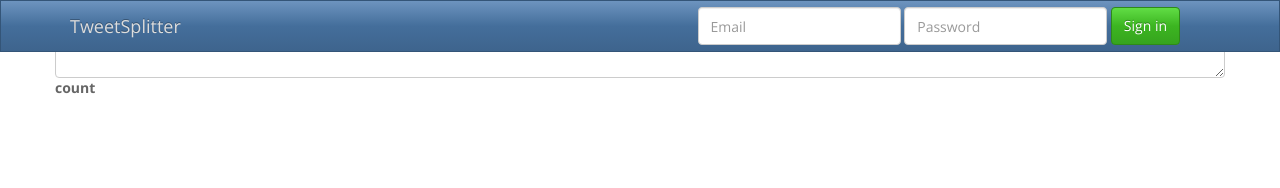
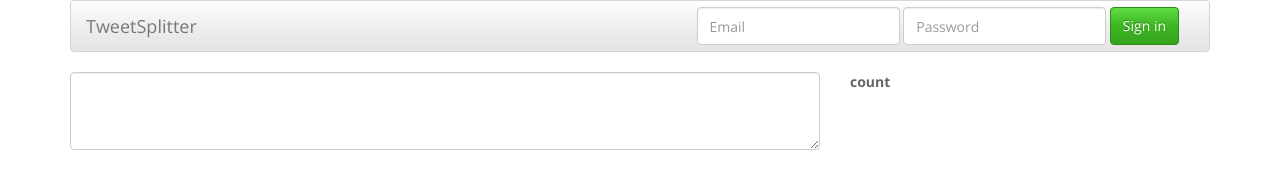
Before and after one commit to RosieCampbell/TweetSplitter, a plain HTML site: page index.html in a window 1280 px wide. Drawn offline with nearby package versions, Linux system fonts and the light colour scheme.

Commit message:
fixed layout

```diff
--- a/index.html
+++ b/index.html
@@ -7,7 +7,40 @@
 	<link href="style.css" rel="stylesheet">
 </head>
 <body>
-	<div class="navbar navbar-inverse navbar-fixed-top" role="navigation">
+<div class="container">
+	<div class="row clearfix">
+		<div class="col-md-12 column">
+			<nav class="navbar navbar-default" role="navigation">
+				<div class="navbar-header">
+					 <button type="button" class="navbar-toggle" data-toggle="collapse" data-target="#bs-example-navbar-collapse-1"> <span class="sr-only">Toggle navigation</span><span class="icon-bar"></span><span class="icon-bar"></span><span class="icon-bar"></span></button> <a class="navbar-brand" href="#">TweetSplitter</a>
+				</div>
+
+				<div class="collapse navbar-collapse" id="bs-example-navbar-collapse-1">
+					<form class="navbar-form navbar-right">
+					<div class="form-group">
+						<input type="text" placeholder="Email" class="form-control">
+					</div>
+					<div class="form-group">
+						<input type="password" placeholder="Password" class="form-control">
+					</div>
+					<button type="submit" class="btn btn-success">Sign in</button>
+				</form>
+				</div>
+
+			</nav>
+		</div>
+	</div>
+	<div class="row clearfix">
+		<div class="col-md-8 column">
+			<textarea id="tweet" class="form-control" rows="3"></textarea>
+		</div>
+		<div class="col-md-4 column">
+			<label id="count" for="tweet">count</label>
+		</div>
+	</div>
+</div>
+
+<!-- 	<div class="navbar navbar-inverse navbar-fixed-top" role="navigation">
 		<div class="container">
 			<div class="navbar-header">
 				<button type="button" class="navbar-toggle" data-toggle="collapse" data-target=".navbar-collapse">
@@ -28,17 +61,15 @@
 					</div>
 					<button type="submit" class="btn btn-success">Sign in</button>
 				</form>
-			</div><!--/.navbar-collapse -->
+			</div>
 		</div>
 	</div>
 	<div class="container">
 		<div class="row">
 			<div class="span12">
-				<textarea id="tweet" class="form-control" rows="3"></textarea>
-				<label id="count" for="tweet">count</label>
 			</div>
 		</div>
-	</div>
+	</div> -->
 	<script src="https://code.jquery.com/jquery.js"></script>
 	<script src="Bootstrap/js/bootstrap.min.js"></script>
 	<script src="script.js"></script>
```
